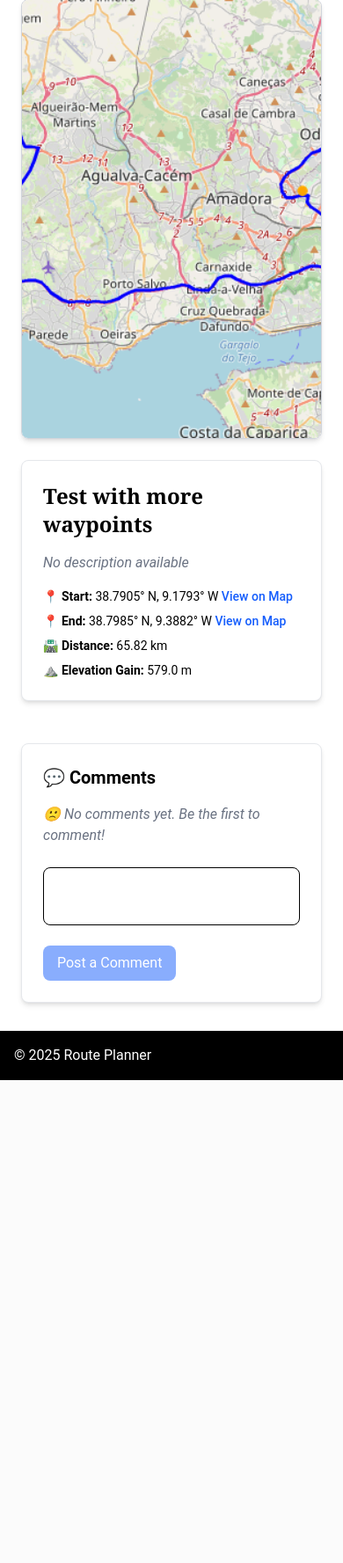
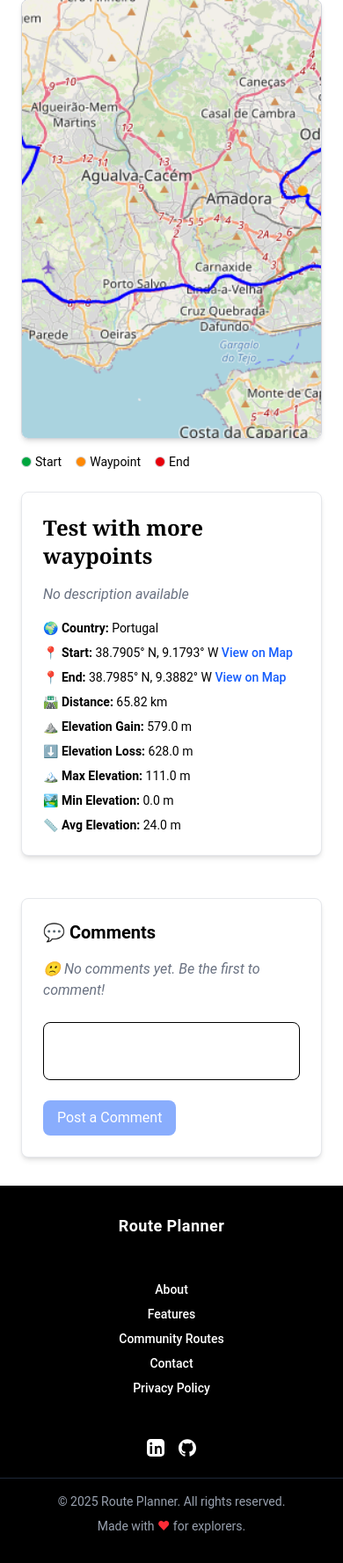
Before and after one commit to DiogoCoelho98/route_manager_app, a Flask app: page /route/1 in a window 390 px wide. Shown: the part 154-1931 px from the top of the page at 88% size. Before the commit the page ends 1382 px from the top, so only its background shows below. Run offline with Flask 3, Linux system fonts and the light colour scheme; a user stored in the database is signed in; data comes from the database, SQL or seed files in the repository; both versions use the stored data as it was after the commit.

Commit message:
Footer implemented / video container fixed / all routes table fixed / responsiveness fixed

```diff
--- a/app.py
+++ b/app.py
@@ -349,8 +349,6 @@ def delete_account():
         return redirect(url_for("index"))
 
     return render_template("/profile/delete_profile.html")
-
-
 
 
 @app.route("/profile/change-password", methods=["GET", "POST"])
@@ -870,7 +868,7 @@ def get_route():
         elif route_type == "drawn":
             waypoints = []
 
-        # Calculate metrics
+        # Calculate route metrics
         route_details = process_route_internal(coordinates)
 
         # Generate static map image
--- a/static/js/add_destination.js
+++ b/static/js/add_destination.js
@@ -12,7 +12,7 @@ function create_waypoint_input(index)
 
     const input = document.createElement("input");
     input.type = "text";
-    input.placeholder = `Waypoint ${index + 1}`;
+    input.placeholder = `📍 Waypoint ${index + 1}`;
     input.className = "w-full px-4 py-2 border rounded-lg waypoint-input";
     input.autocomplete = "off";
 
--- /dev/null
+++ b/static/js/flash_messages.js
@@ -0,0 +1,15 @@
+document.querySelectorAll('.close-flash').forEach(btn =>
+{
+    btn.addEventListener('click', function() {
+        this.parentElement.style.opacity = '0';
+        setTimeout(() => this.parentElement.remove(), 300);
+    });
+});
+
+// Auto-dismiss after 3 seconds
+setTimeout(() => {
+    document.querySelectorAll('.alert').forEach(el => {
+        el.style.opacity = '0';
+        setTimeout(() => el.remove(), 300);
+    });
+}, 3000);
--- /dev/null
+++ b/static/js/responsive_navbar.js
@@ -0,0 +1,6 @@
+document
+        .getElementById("mobile-menu-button")
+        .addEventListener("click", () => {
+          const mobile_menu = document.getElementById("mobile-menu-content");
+          mobile_menu.classList.toggle("hidden");
+        });
--- a/templates/base.html
+++ b/templates/base.html
@@ -1,17 +1,23 @@
 <!DOCTYPE html>
+
 <html lang="en" class="h-full">
+
   <head>
     {% block head %}
       <meta charset="UTF-8" />
       <meta name="viewport" content="width=device-width, initial-scale=1.0" />
-    <title>{% block title %} Route Planner {% endblock %}</title>
+      <title>
+          {% block title %}
+            Route Planner
+          {% endblock %}
+      </title>
       <script src="https://cdn.jsdelivr.net/npm/@tailwindcss/browser@4"></script>
       <link rel="stylesheet" href="/static/css/styles.css" />
     {% endblock %}
   </head>
 
   <body class="flex flex-col min-h-full">
-    <header class="bg-black text-white p-4 font-medium text-">
+    <header class="bg-black text-white p-4 font-medium">
       <nav>
         <!-- Mobile Top Bar -->
         <div class="flex items-center justify-between md:hidden">
@@ -65,11 +71,19 @@
               <li>
                 <a href="/routes" class="hover:underline">Community Routes</a>
               </li>
-            <li><a href="/profile" class="hover:underline">My Account</a></li>
-            <li><a href="/logout" class="hover:underline">Logout</a></li>
+              <li>
+                <a href="/profile" class="hover:underline">My Account</a>
+              </li>
+              <li>
+                <a href="/logout" class="hover:underline">Logout</a>
+              </li>
             {% else %}
-            <li><a href="/login" class="hover:underline">Login</a></li>
-            <li><a href="/register" class="hover:underline">Register</a></li>
+              <li>
+                  <a href="/login" class="hover:underline">Login</a>
+                </li>
+              <li>
+                <a href="/register" class="hover:underline">Register</a>
+              </li>
             {% endif %}
           </ul>
         </div>
@@ -120,13 +134,16 @@
       </nav>
     </header>
 
+
     <main class="flex-grow">
 
       <!-- Flash Messages: Responsive, Centered, and Floating -->
-      <div id="flash-messages"
+      <div
+        id="flash-messages"
         class="fixed left-1/2 transform -translate-x-1/2 z-50 w-full max-w-xs px-2"
         style="top: 56px;"
-          aria-live="polite">
+        aria-live="polite"
+        >
         {% with messages = get_flashed_messages(with_categories=true) %}
           {% if messages %}
             {% for category, message in messages %}
@@ -153,41 +170,64 @@
 
     </main>
 
-    <footer class="bg-black text-white p-4">
-      <div class="container mx-auto">
-        <p class="text-left">&copy; 2025 Route Planner</p>
+
+    <footer class="bg-black text-white py-8">
+      <div class="max-w-7xl mx-auto px-4 flex flex-col md:flex-row items-center md:items-start justify-between gap-8">
+
+        <div class="flex items-center space-x-3 mb-4 md:mb-0">
+          <a href="/">
+            <span class="text-lg font-semibold tracking-wide">Route Planner</span>
+          </a>
+          </div>
+
+        <!-- Sitemap Links -->
+        <ul class="flex flex-col md:flex-row items-center md:items-center gap-y-2 md:gap-y-0 gap-x-0 md:gap-x-8 text-sm font-medium">
+          <li><a href="#" class="hover:underline">About</a></li>
+          <li><a href="#" class="hover:underline">Features</a></li>
+          <li><a href="/routes" class="hover:underline">Community Routes</a></li>
+          <li><a href="#" class="hover:underline">Contact</a></li>
+          <li><a href="#" class="hover:underline">Privacy Policy</a></li>
+        </ul>
+
+
+        <!-- Social Icons -->
+        <div class="flex space-x-4 mt-4 md:mt-0">
+          <a
+            href="https://www.linkedin.com/in/diogo-borges-coelho/"
+            aria-label="LinkedIn"
+            class="hover:text-blue-500"
+            target="_blank"
+            >
+            <svg class="w-5 h-5 fill-current" viewBox="0 0 24 24">
+              <path d="M19 0h-14c-2.76 0-5 2.24-5 5v14c0 2.76 2.24 5 5 5h14c2.76 0 5-2.24 5-5v-14c0-2.76-2.24-5-5-5zm-11.75 20.5h-3v-11h3v11zm-1.5-12.5c-.97 0-1.75-.78-1.75-1.75s.78-1.75 1.75-1.75 1.75.78 1.75 1.75-.78 1.75-1.75 1.75zm15.25 12.5h-3v-5.5c0-1.38-.03-3.16-1.93-3.16-1.94 0-2.24 1.51-2.24 3.06v5.6h-3v-11h2.89v1.5h.04c.4-.76 1.37-1.56 2.83-1.56 3.03 0 3.59 2 3.59 4.59v6.47z"/>
+            </svg>
+          </a>
+          <a
+            href="https://github.com/DiogoCoelho98"
+            aria-label="GitHub"
+            class="hover:text-gray-400"
+            target="_blank"
+            >
+            <svg class="w-5 h-5 fill-current" viewBox="0 0 24 24">
+              <path d="M12 .297c-6.63 0-12 5.373-12 12 0 5.303 3.438 9.8 8.205 11.387.6.113.82-.258.82-.577v-2.234c-3.338.726-4.033-1.415-4.033-1.415-.546-1.387-1.333-1.756-1.333-1.756-1.089-.745.084-.729.084-.729 1.205.084 1.84 1.236 1.84 1.236 1.07 1.835 2.809 1.305 3.495.998.108-.775.418-1.305.762-1.605-2.665-.305-5.466-1.334-5.466-5.93 0-1.31.469-2.381 1.236-3.221-.124-.303-.535-1.527.117-3.176 0 0 1.008-.322 3.301 1.23a11.52 11.52 0 0 1 3.003-.404c1.018.005 2.045.138 3.003.404 2.291-1.553 3.297-1.23 3.297-1.23.653 1.649.242 2.873.119 3.176.77.84 1.235 1.911 1.235 3.221 0 4.609-2.803 5.624-5.475 5.921.429.37.823 1.096.823 2.21v3.285c0 .322.218.694.825.576C20.565 22.092 24 17.592 24 12.297c0-6.627-5.373-12-12-12"/>
+            </svg>
+          </a>
+        </div>
+
+      </div>
+
+      <div class="max-w-7xl mx-auto px-4 mt-6 border-t border-gray-800 pt-4 text-sm text-gray-400 flex flex-col md:flex-row justify-between items-center">
+        <span>&copy; 2025 Route Planner. All rights reserved.</span>
+        <span class="mt-2 md:mt-0">Made with <span class="text-red-500">&hearts;</span> for explorers.</span>
       </div>
     </footer>
 
 
+
     <!-- Responsive Navbar -->
-    <script>
-      document
-        .getElementById("mobile-menu-button")
-        .addEventListener("click", () => {
-          const mobile_menu = document.getElementById("mobile-menu-content");
-          mobile_menu.classList.toggle("hidden");
-        });
-    </script>
-
+    <script src="{{ url_for('static', filename='js/responsive_navbar.js') }}"></script>
     <!-- Flash messages -->
-    <script>
-      // Close flash message on click
-      document.querySelectorAll('.close-flash').forEach(btn => {
-        btn.addEventListener('click', function() {
-          this.parentElement.style.opacity = '0';
-          setTimeout(() => this.parentElement.remove(), 300);
-        });
-      });
-
-      // Auto-dismiss after 3 seconds
-      setTimeout(() => {
-        document.querySelectorAll('.alert').forEach(el => {
-          el.style.opacity = '0';
-          setTimeout(() => el.remove(), 300);
-        });
-      }, 3000);
-    </script>
+    <script src="{{ url_for('static', filename='js/flash_messages.js') }}"></script>
 
   </body>
 </html>
--- a/templates/routes/view_route.html
+++ b/templates/routes/view_route.html
@@ -6,25 +6,8 @@
 
 {% block main %}
 
-<div
-  class="
-    flex
-    flex-col
-    flex-wrap
-    content-center
-    justify-center
-    my-[2%]
-    p-6"
-    >
-  <div
-    class="
-      flex
-      flex-col
-      lg:flex-row
-      gap-6
-      max-w-7xl
-      w-full"
-      >
+<div class="flex flex-col flex-wrap content-center justify-center my-[2%] p-6">
+  <div class="flex flex-col lg:flex-row gap-6 max-w-7xl w-full">
 
     <!-- Map Section (Left) -->
     <div class="lg:w-[70%] w-full">
@@ -32,57 +15,44 @@
         <img
           src="{{ url_for('static', filename='images/routes/' + route[0]['map_image_url']) }}"
           alt="Route Map"
-          class="
-            w-full
-            h-[500px]
-            object-cover
-            rounded-lg
-            shadow-md
-            border
-            border-gray-300"
-        />
+          class="w-full h-[500px] object-cover rounded-lg shadow-md border border-gray-300"
+          />
       {% else %}
-        <div
-          class="
-            bg-gray-100
-            h-[500px]
-            flex items-center
-            justify-center
-            rounded-lg"
-            >
-          <p
-            class="
-              text-gray-600
-              italic"
-              >
+        <div class="bg-gray-100 h-[500px] flex items-center justify-center rounded-lg">
+          <p class="text-gray-600 italic">
               No map image available for this route.
           </p>
         </div>
       {% endif %}
+
+      <!-- Marker Legend -->
+      <div class="flex items-center gap-4 mt-4 text-sm">
+        <div class="flex items-center gap-1">
+          <span class="inline-block w-3 h-3 rounded-full bg-green-600 border border-gray-300"></span>
+          <span>Start</span>
+        </div>
+        <div class="flex items-center gap-1">
+          <span class="inline-block w-3 h-3 rounded-full bg-orange-400 border border-gray-300"></span>
+          <span>Waypoint</span>
+        </div>
+        <div class="flex items-center gap-1">
+          <span class="inline-block w-3 h-3 rounded-full bg-red-600 border border-gray-300"></span>
+          <span>End</span>
+        </div>
+      </div>
+
     </div>
 
     <!-- Route Info (Right) -->
     <div class="lg:w-[30%] w-full">
-      <div
-        class="
-          bg-white
-          p-6
-          rounded-lg
-          shadow-md
-          border
-          border-gray-200"
-          >
-        <h1
-          class="
-            text-2xl
-            font-bold
-            mb-4"
-            >
+
+      <div class="bg-white p-6 rounded-lg shadow-md border border-gray-200">
+        <h1 class="text-2xl font-bold mb-4">
             {{ route[0]["name"] }}
         </h1>
 
         {% if route[0]["description"] %}
-          <p  class="text-gray-500 italic mb-4" >
+          <p  class="text-gray-500 italic mb-4">
             {{ route[0]["description"] }}
           </p>
         {% else %}
@@ -90,7 +60,14 @@
             No description available
           </p>
         {% endif %}
+
         <div class="text-sm space-y-2">
+          {% if route[0]["country"] %}
+            <p>
+              🌍 <strong>Country:</strong> {{ route[0]["country"] }}
+            </p>
+          {% endif %}
+
           {% if start_point %}
             <p>
               📍 <strong>Start:</strong>
@@ -105,6 +82,7 @@
               </a>
             </p>
           {% endif %}
+
           {% if end_point %}
             <p>
               📍 <strong>End:</strong>
@@ -119,6 +97,7 @@
               </a>
             </p>
           {% endif %}
+
           <p>
             🛣️ <strong>Distance:</strong>
             {{ route[0]["total_distance"]|round(2) }} km
@@ -127,7 +106,36 @@
             ⛰️ <strong>Elevation Gain:</strong>
             {{ route[0]["elevation_gain"]|round(0) }} m
           </p>
+
+          {% if route[0]["elevation_loss"] is not none %}
+            <p>
+              ⬇️ <strong>Elevation Loss:</strong>
+              {{ route[0]["elevation_loss"]|round(0) }} m
+            </p>
+          {% endif %}
+
+          {% if route[0]["max_elevation"] is not none %}
+            <p>
+              🏔️ <strong>Max Elevation:</strong>
+              {{ route[0]["max_elevation"]|round(0) }} m
+            </p>
+          {% endif %}
+
+          {% if route[0]["min_elevation"] is not none %}
+            <p>
+              🏞️ <strong>Min Elevation:</strong>
+              {{ route[0]["min_elevation"]|round(0) }} m
+            </p>
+          {% endif %}
+
+          {% if route[0]["avg_elevation"] is not none %}
+            <p>
+              📏 <strong>Avg Elevation:</strong>
+              {{ route[0]["avg_elevation"]|round(0) }} m
+            </p>
+          {% endif %}
         </div>
+
       </div>
     </div>
   </div>
```
Also changed, not shown: helpers.py (+9 -7 lines), templates/index.html (+7 -10 lines), templates/routes/all_routes.html (+4 -4 lines), templates/routes/my_routes.html (+20 -53 lines), route_manager.db, static/images/routes/route_20250514155800.png (deleted), static/images/routes/route_20250514155829.png (deleted), static/images/routes/route_20250514164112.png (added), static/images/routes/route_20250514174338.png (added). Lines whose indentation alone changed are shown as unchanged.
